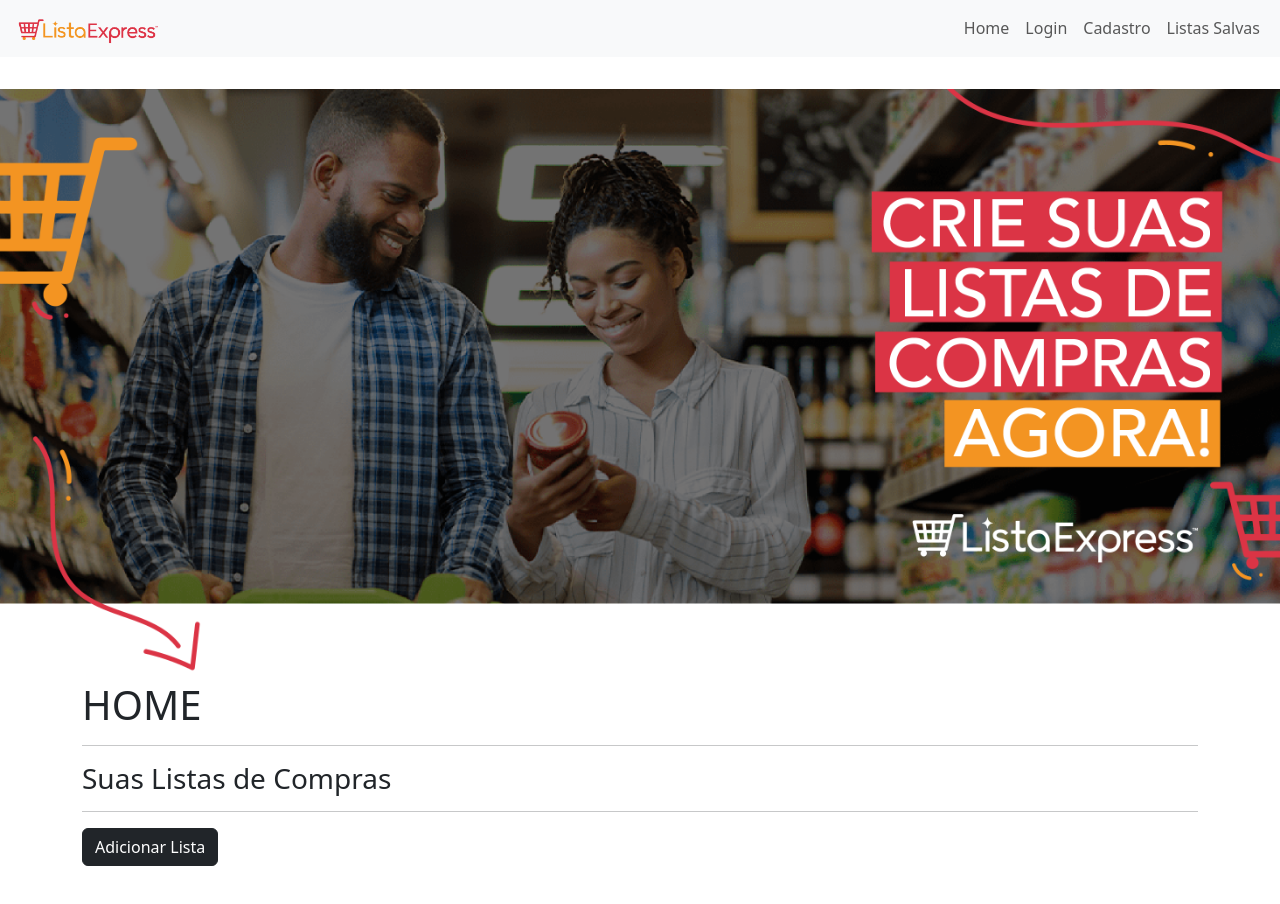
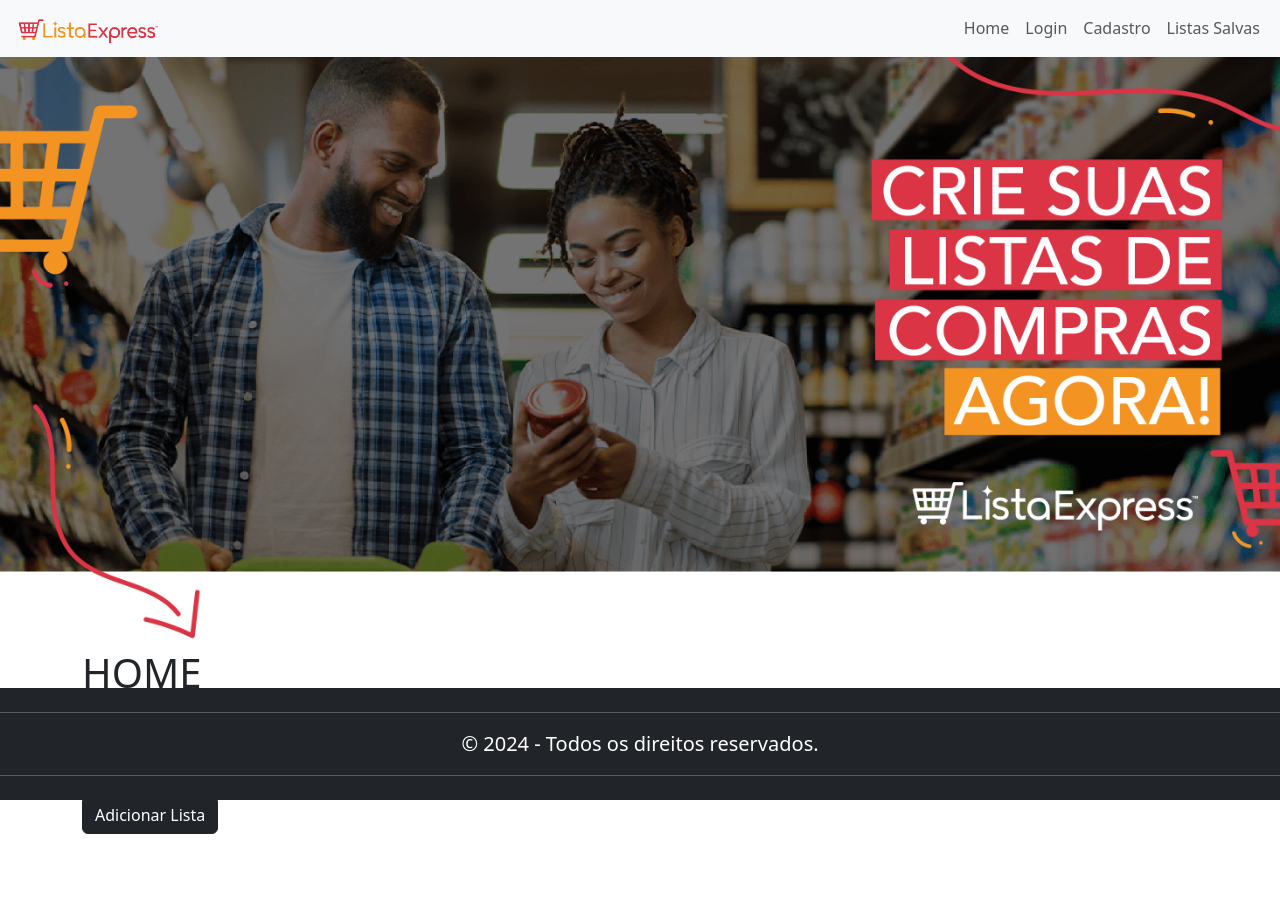
Before and after one commit to gicellyn/projeto-lista-compras, a React (Vite) app: page / in a window 1280 px wide. Shown: the top 904 px of the page. Built offline with nearby package versions, Linux system fonts and the light colour scheme.

Commit message:
atualização home

```diff
--- a/src/App.jsx
+++ b/src/App.jsx
@@ -3,8 +3,9 @@ import Navbar from "./components/Navbar";
 import Home from "./pages/Home";
 import Login from "./pages/Login";
 import Cadastro from "./pages/Cadastro";
-import ListasSalvas from "./pages/ListasSalvas";
+import Listas from "./pages/Listas";
 import NotFound from "./pages/NotFound";
+import Rodape from "./components/Rodape";
 
 // BrowserRouter: componente essencial para conduzir o roteamento no navegador.
 // Route: indicamos a rota (path) e o elemento que será exibido na tela.
@@ -18,9 +19,10 @@ function App() {
           <Route path="/" element={<Home />} />
           <Route path="/login" element={<Login />} />
           <Route path="/cadastro" element={<Cadastro />} />
-          <Route path="/listassalvas" element={<ListasSalvas />} />
+          <Route path="/listas" element={<Listas />} />
           <Route path="*" element={<NotFound />} />
         </Routes>
+        <Rodape />
       </BrowserRouter>
     </>
   );
--- a/src/components/Navbar.jsx
+++ b/src/components/Navbar.jsx
@@ -17,7 +17,7 @@ function Menu() {
                 <Link className="nav-link" to="/">Home</Link>
                     <Link className="nav-link" to="/login">Login</Link>
                      <Link className="nav-link" to="/cadastro">Cadastro</Link>
-                    <Link className="nav-link" to="/Listas Salvas">Listas Salvas</Link>
+                    <Link className="nav-link" to="/listas">Listas Salvas</Link>
                 </Nav>
                     </Navbar.Collapse>
                 </Container>
--- a/src/contexts/UsuarioContext.js
+++ /dev/null
@@ -1,4 +0,0 @@
-import { createContext } from "react";
-
-//Define um contexto na aplicação. Um mecanismo para compartilhar dados entre os componentes da aplicação
-export const UsuarioContext = createContext()
--- a/src/pages/Home.jsx
+++ b/src/pages/Home.jsx
@@ -21,7 +21,7 @@ function Home() {
   // }
 
   return (
-    <main className="mt-3" style={{ paddingTop: "16px", paddingBottom: "56px" }}>
+    <main style={{ paddingBottom: "56px" }}>
         <div className="container-fluid p-0">
             <img src="/public/banner-listaexpress.png" className="img-fluid" alt="Banner Lista Express" />
         </div>
--- /dev/null
+++ b/src/pages/Listas.jsx
@@ -0,0 +1,6 @@
+function Listas() {
+  <>
+  </>
+}
+
+export default Listas;
--- a/src/pages/ListasSalvas.jsx
+++ /dev/null
@@ -1,6 +0,0 @@
-function ListasSalvas() {
-  <>
-  </>
-}
-
-export default ListasSalvas;
```
